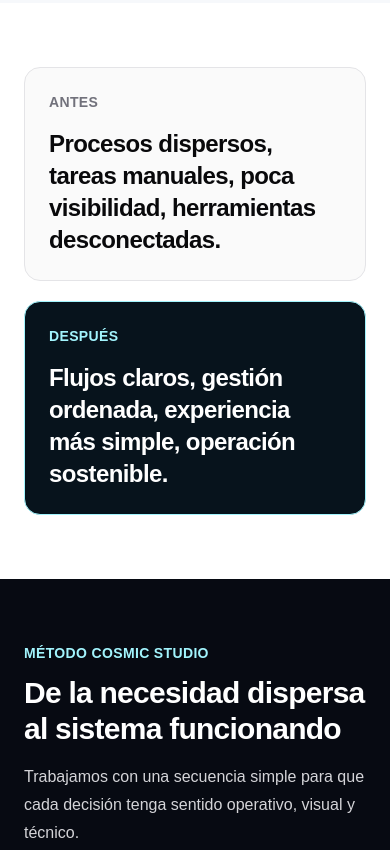
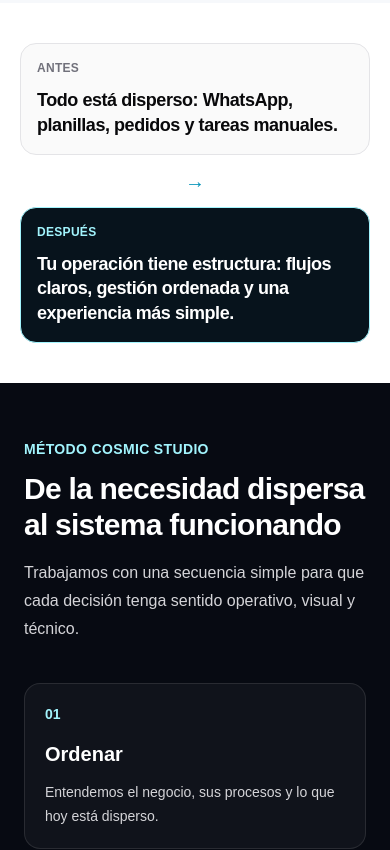
Before and after one commit to jorgenomente/cosmic-web, a Next.js app: page / in a window 390 px wide. Shown: the part 3100-3950 px from the top of the page. Built offline with nearby package versions, Linux system fonts and the light colour scheme.

Commit message:
refactor: polish mobile navigation and transformation sections

```diff
--- a/src/app/page.tsx
+++ b/src/app/page.tsx
@@ -198,30 +198,33 @@ export default function Home() {
         </div>
       </section>
 
-      <section className="bg-white px-6 py-16 text-zinc-950">
-        <div className="mx-auto grid max-w-6xl gap-5 md:grid-cols-2">
-          <div className="rounded-2xl border border-zinc-200 bg-zinc-50 p-6">
-            <p className="text-sm font-semibold uppercase tracking-wide text-zinc-500">
+      <section className="bg-white px-5 py-10 text-zinc-950 md:px-6 md:py-14">
+        <div className="mx-auto grid max-w-6xl items-stretch gap-3 md:grid-cols-[1fr_auto_1fr] md:gap-4">
+          <div className="rounded-2xl border border-zinc-200 bg-zinc-50 p-4 md:p-6">
+            <p className="text-xs font-semibold uppercase tracking-wide text-zinc-500 md:text-sm">
               Antes
             </p>
-            <h2 className="mt-4 text-2xl font-semibold tracking-tight">
-              Procesos dispersos, tareas manuales, poca visibilidad,
-              herramientas desconectadas.
+            <h2 className="mt-3 text-lg font-semibold leading-snug tracking-tight md:mt-4 md:text-2xl">
+              Todo está disperso: WhatsApp, planillas, pedidos y tareas
+              manuales.
             </h2>
           </div>
-          <div className="rounded-2xl border border-cyan-200 bg-[#07131c] p-6 text-white">
-            <p className="text-sm font-semibold uppercase tracking-wide text-cyan-200">
+          <div className="flex items-center justify-center text-xl font-semibold text-cyan-600 md:text-cyan-300">
+            →
+          </div>
+          <div className="rounded-2xl border border-cyan-200 bg-[#07131c] p-4 text-white md:p-6">
+            <p className="text-xs font-semibold uppercase tracking-wide text-cyan-200 md:text-sm">
               Después
             </p>
-            <h2 className="mt-4 text-2xl font-semibold tracking-tight">
-              Flujos claros, gestión ordenada, experiencia más simple,
-              operación sostenible.
+            <h2 className="mt-3 text-lg font-semibold leading-snug tracking-tight md:mt-4 md:text-2xl">
+              Tu operación tiene estructura: flujos claros, gestión ordenada y
+              una experiencia más simple.
             </h2>
           </div>
         </div>
       </section>
 
-      <section className="bg-[#070a12] px-6 py-16">
+      <section className="bg-[#070a12] px-6 py-14 md:py-16">
         <div className="mx-auto max-w-6xl">
           <SectionHeading
             tone="dark"
```
